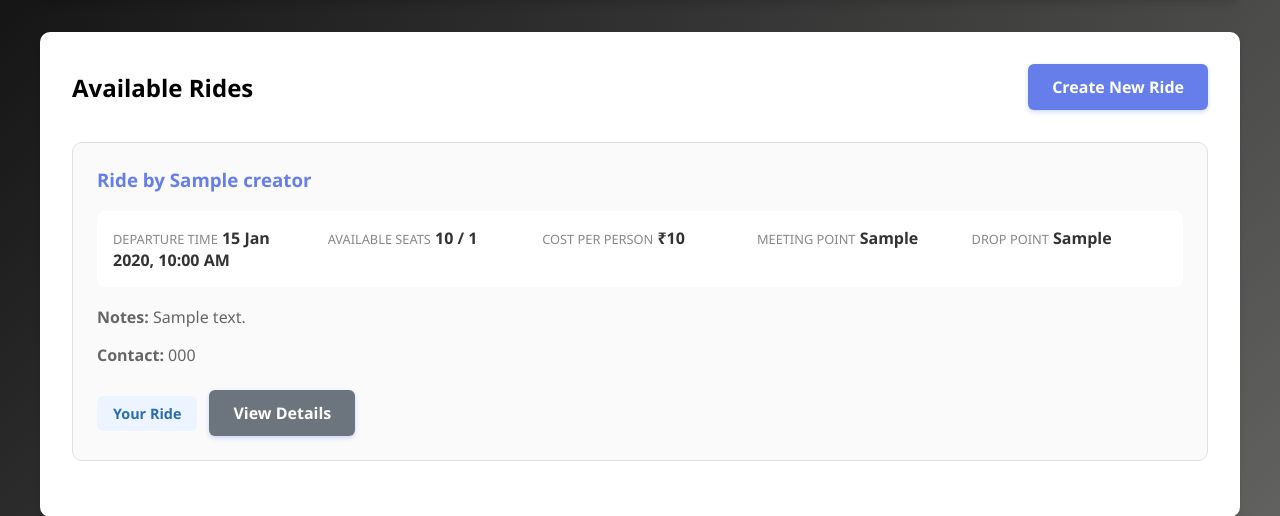
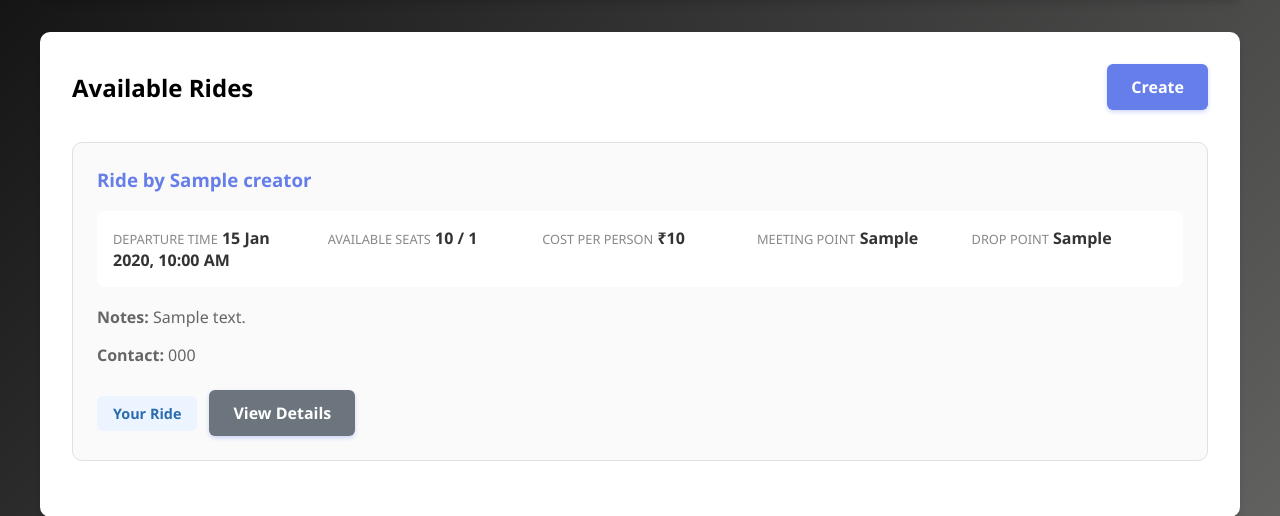
Before and after one commit to Ajaypranav25/vitcabshare, a Flask app: template templates/dashboard.html in a window 1280 px wide. Shown: the part 145-661 px from the top of the page. Run offline with Flask 3, Linux system fonts and the light colour scheme; a user stored in the database is signed in; tables that the repository leaves empty hold one stand-in row (values such as "Sample post"); the template is opened without the code that fills it: most values are stand-ins (such as "Sample title", 1, 10 or a date in 2020); parts of the project's set-up code (start-up, migrations or seed data) failed here and were passed over; some libraries are stand-ins or nearby versions.

Commit message:
newdashbord

```diff
--- a/templates/dashboard.html
+++ b/templates/dashboard.html
@@ -3,7 +3,7 @@
 {% block content %}
 <div style="display: flex; justify-content: space-between; align-items: center; margin-bottom: 2rem;">
     <h2>Available Rides</h2>
-    <a href="{{ url_for('create_ride') }}" class="btn">Create New Ride</a>
+    <a href="{{ url_for('create_ride') }}" class="btn">Create</a>
 </div>
 
 {% if rides %}
```
